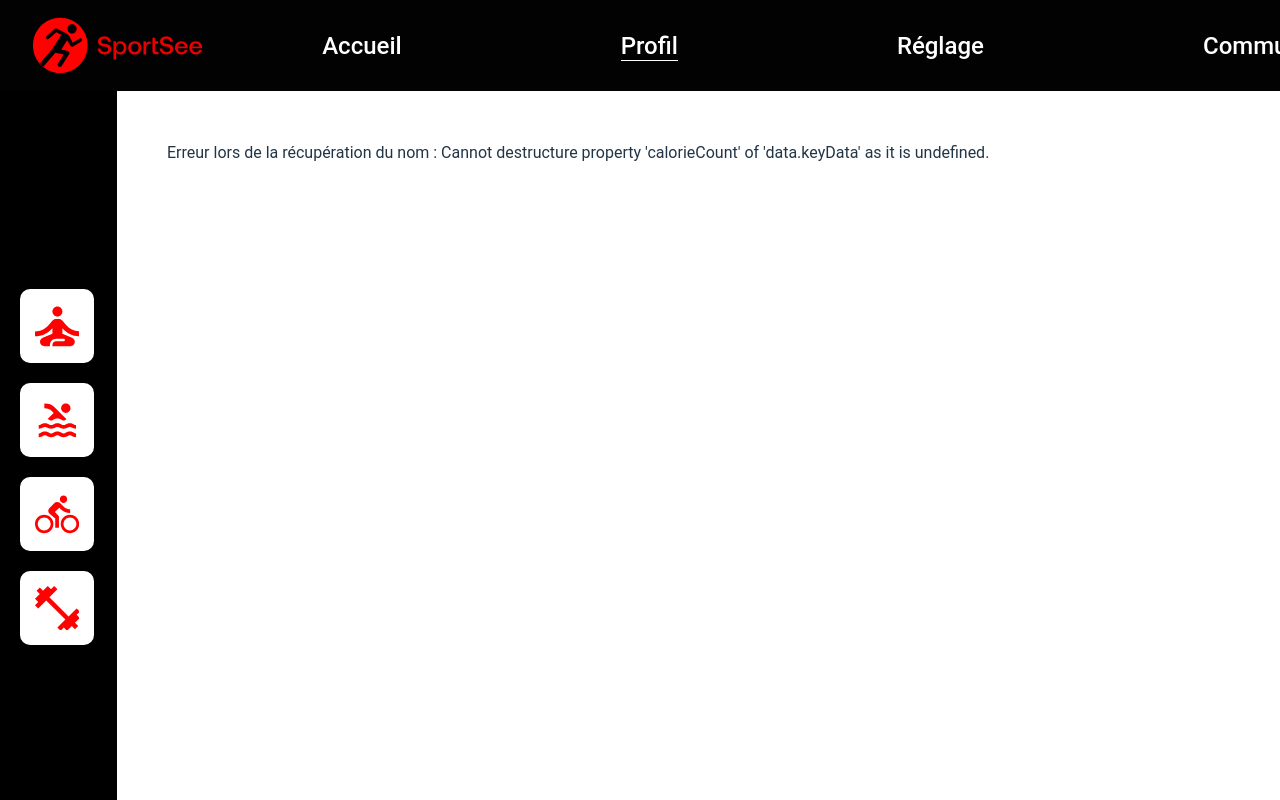
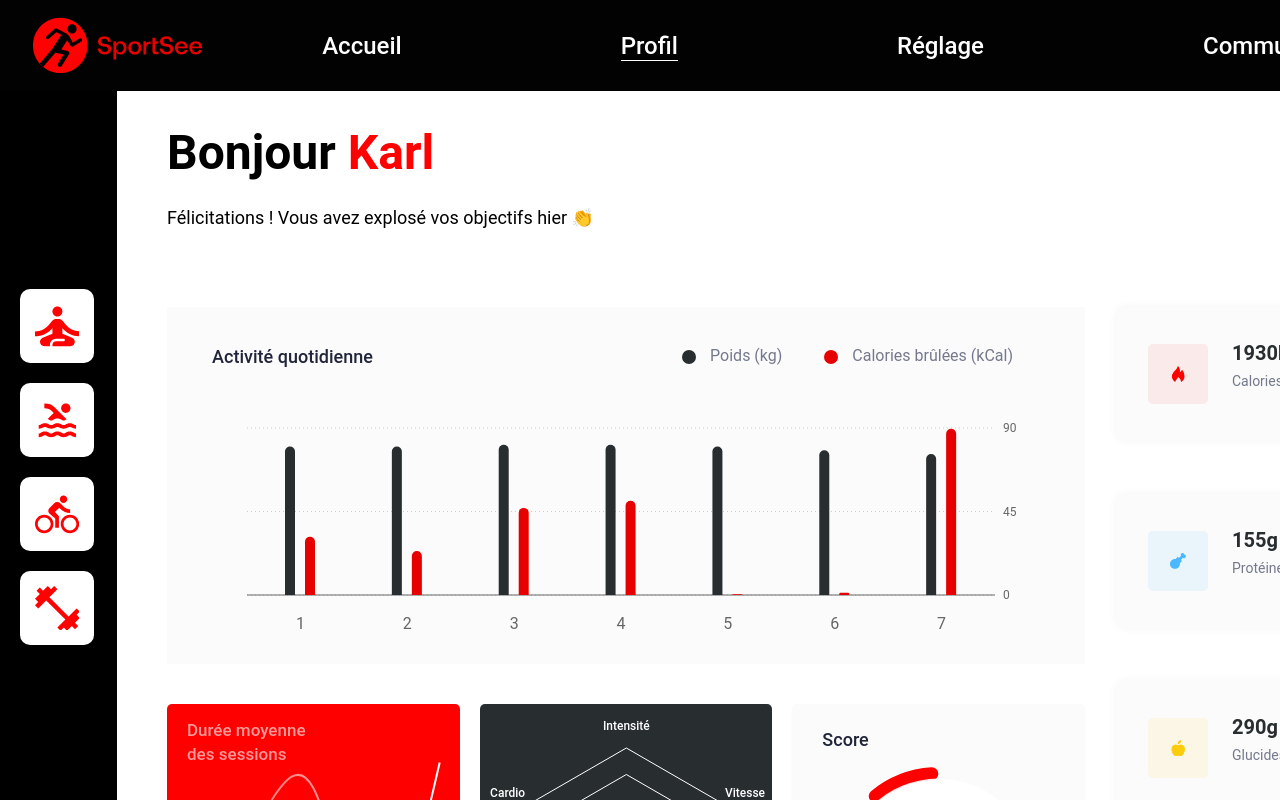
Before and after one commit to RodolpheACHY/SportSeeFront, a React (Vite) app: page /profil/12 in a window 1280 px wide. Shown: the top 800 px of the page. Built offline with nearby package versions, Linux system fonts and the light colour scheme; no server answers.

Commit message:
fix prb resolution 1024px ---> ok

```diff
--- a/src/config.js
+++ b/src/config.js
@@ -1,3 +1,3 @@
-export const USE_MOCKS = false ;
+export const USE_MOCKS = true ;
 export const BASE_URL = 'http://localhost:3000' ;
 export const DEFAULT_USER = 12 ;
--- a/src/styles/main.scss
+++ b/src/styles/main.scss
@@ -3,6 +3,8 @@
 
 :root {
     --main-font: 'Roboto', sans-serif;
+    max-width: 1440px;
+    min-width: 1024px;
 }
 
 * {
```
Also changed, not shown: src/components/header/header.module.scss (+8 -7 lines).
